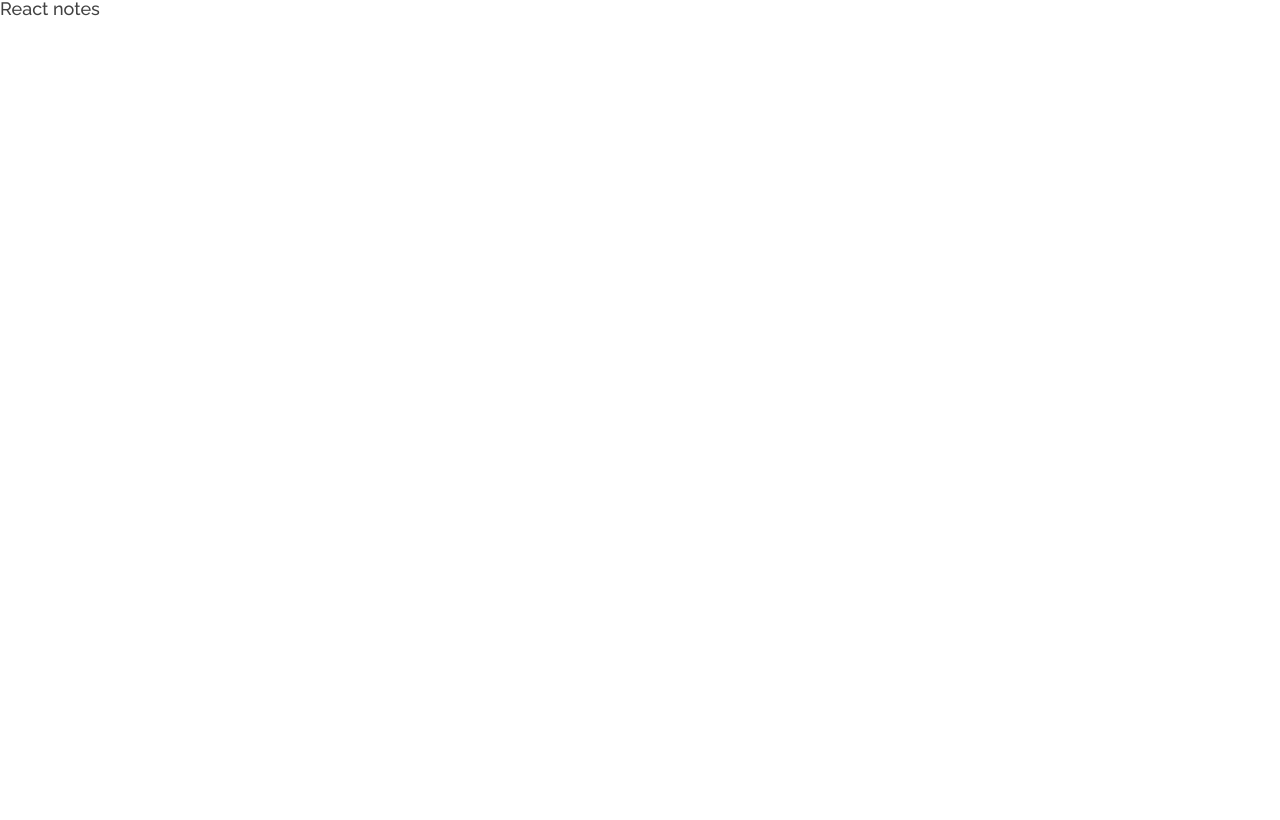
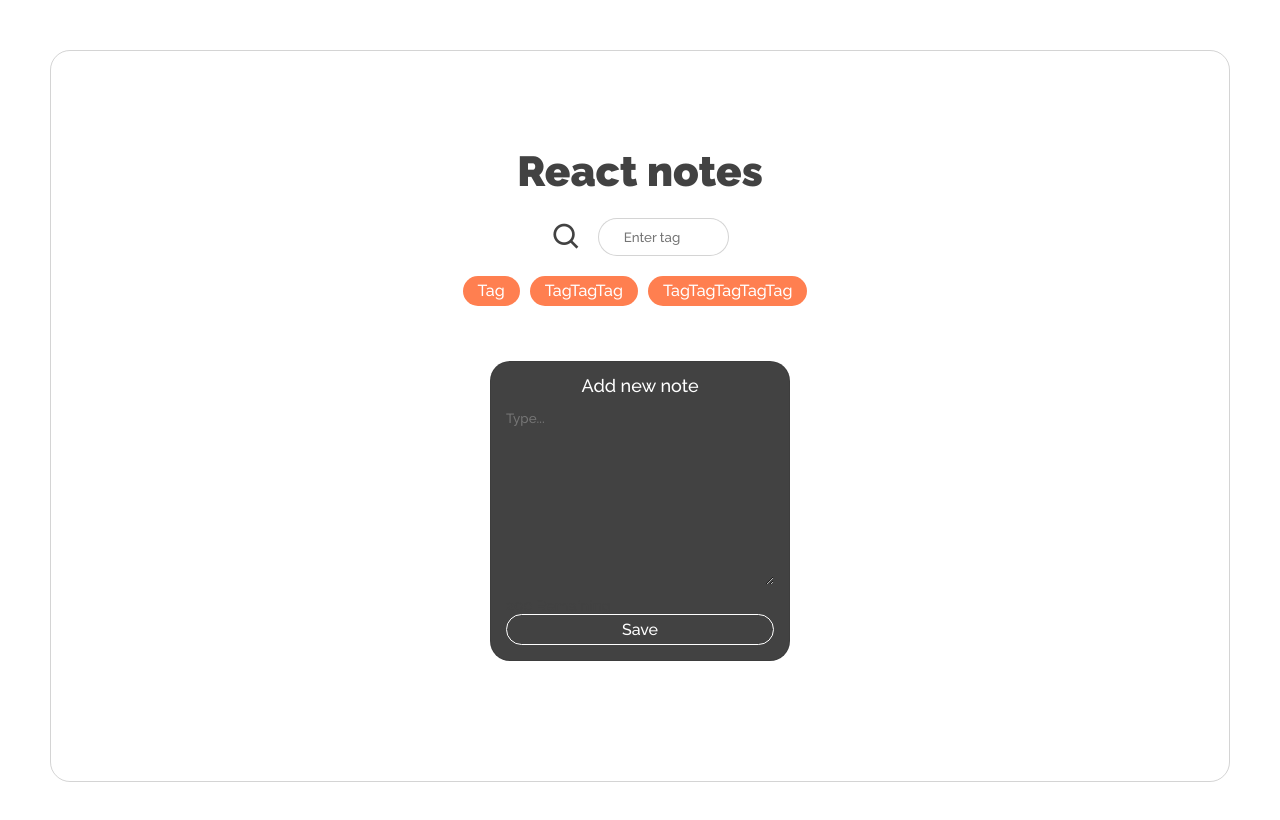
Before and after one commit to Focus-web-dev/react-notes, a React (Create React App) app: page / in a window 1280 px wide. Shown: the top 820 px of the page. Built offline with nearby package versions, Linux system fonts and the light colour scheme.

Commit message:
feat: add layout and addNote, removeNote, removeTag functions

```diff
--- a/public/index.html
+++ b/public/index.html
@@ -6,6 +6,7 @@
     <link rel="preconnect" href="https://fonts.googleapis.com">
     <link rel="preconnect" href="https://fonts.gstatic.com" crossorigin>
     <link href="https://fonts.googleapis.com/css2?family=Raleway:wght@100;300;500;700;900&display=swap" rel="stylesheet">
+    <link href='https://unpkg.com/boxicons@2.0.9/css/boxicons.min.css' rel='stylesheet'>
     <title>React App</title>
   </head>
   <body>
--- a/src/App.js
+++ b/src/App.js
@@ -1,9 +1,36 @@
-import React from 'react';
+import React, {useState} from 'react';
+import {nanoid} from 'nanoid';
+
+import Filter from './components/Filter';
+import AddNewNote from './components/AddNewNote';
+import NotesList from './components/NotesList';
 
 function App() {
+
+  let [notes, setNotes] = useState([]);
+
+  function addNewNote(text) {
+    let newNote = {
+      id: nanoid(),
+      tags: text.split(' ').filter((el) => el[0]==='#'),
+      text: text.split(' ').filter((el)=> el[0]!=='#').join(' ')
+    }
+
+    setNotes([...notes, newNote]);
+  }
+
+  function removeNote (id) {
+    setNotes(notes.filter((el) => el.id !== id));
+  }
+
   return (
     <div className="App">
       <h1>React notes</h1>
+      <Filter />
+
+      <NotesList notes={notes} addNewNote={addNewNote} removeNote={removeNote}/>
+      <AddNewNote addNewNote={addNewNote}/>
+
     </div>
   );
 }
--- /dev/null
+++ b/src/components/AddNewNote.js
@@ -0,0 +1,38 @@
+import React, {useState} from 'react';
+
+function AddNewNote({ addNewNote }) {
+
+    const [noteText, setNoteText] = useState("");
+
+    function handleChange (e) {
+        setNoteText(e.target.value);
+    }
+
+    function handleSave () {
+        addNewNote(noteText);
+        setNoteText("");
+    }
+
+  return (
+    <li className="note new">
+
+        <div className="note-content">
+
+            <h3>Add new note</h3>
+
+            <textarea onChange={handleChange} type="text" placeholder="Type..." value={noteText}></textarea>
+
+        </div>
+
+        <div className="note-footer">
+
+            <small>200 Remaining</small>
+            <button onClick={handleSave}>Save</button>
+
+        </div>
+
+    </li>
+  );
+}
+
+export default AddNewNote;
--- /dev/null
+++ b/src/components/Filter.js
@@ -0,0 +1,29 @@
+import React from 'react';
+
+function Filter() {
+
+  return (
+    <div className="filter">
+
+        <div className="filter-input">
+          <i className='bx bx-search'></i>
+          <input type="text" placeholder="Enter tag"></input>
+        </div>
+
+        <ul className="tags">
+          <li className="tag">
+            <p>Tag</p>
+          </li>
+          <li className="tag">
+            <p>TagTagTag</p>
+          </li>
+          <li className="tag">
+            <p>TagTagTagTagTag</p>
+          </li>
+        </ul>
+
+      </div>
+  );
+}
+
+export default Filter;
--- /dev/null
+++ b/src/components/Note.js
@@ -0,0 +1,43 @@
+import React, { useState } from 'react';
+import {nanoid} from 'nanoid';
+
+function Note({ id, text, tags, removeNote }) {
+
+    let [tag, setTags] = useState(tags);
+
+    function removeTag (target) {
+        setTags([...tag].filter((el)=>el !== target))
+    }
+
+  return (
+    <li key={id} className="note">
+
+        <p className="note-text">{text}</p>
+
+        <div className="note-footer">
+
+            <ul className="tags">
+
+                {
+                    tag.map((el)=>
+                        <li key={nanoid()} className="tag" onClick={()=>removeTag(el)}>
+                            <p>{el}</p>
+                        </li>)
+                }
+
+            </ul>
+
+            <div className="buttons">
+
+                <button className="edit">Edit</button>
+                <button className="delete" onClick={()=>removeNote(id)}>Delete</button>
+
+            </div>
+
+        </div>
+
+    </li>
+  );
+}
+
+export default Note;
--- /dev/null
+++ b/src/components/NotesList.js
@@ -0,0 +1,18 @@
+import React from 'react';
+
+import Note from './Note';
+
+function NotesList({ notes, removeNote }) {
+
+  return (
+    <ul className="notes">
+
+        {
+            notes.map((note)=>(<Note key={note.id} id={note.id} text={note.text} tags={note.tags} removeNote={removeNote} />))
+        }
+
+    </ul>
+  );
+}
+
+export default NotesList;
--- a/src/index.js
+++ b/src/index.js
@@ -3,7 +3,7 @@ import ReactDOM from 'react-dom';
 
 import App from './App';
 
-import './styles/style.scss';
+import './styles/main.scss';
 
 ReactDOM.render(
     <App />,
--- /dev/null
+++ b/src/styles/app.scss
@@ -0,0 +1,26 @@
+@import 'variables';
+
+.App {
+    display: flex;
+    flex-direction: column;
+    justify-content: center;
+    align-items: center;
+
+    border: 1px solid $blackLowOpacity;
+    border-radius: 20px;
+
+    margin: 50px;
+    padding: 100px 150px;
+}
+
+.notes {
+    width: 100%;
+    margin-top: 25px;
+
+    align-items: center;
+    justify-content: center;
+
+    display: flex;
+    flex-direction: row;
+    flex-wrap: wrap;
+}
--- /dev/null
+++ b/src/styles/filter.scss
@@ -0,0 +1,65 @@
+.filter {
+    width: 100%;
+
+    margin-top: 25px;
+
+    display: flex;
+    flex-direction: column;
+    justify-content: center;
+    align-items: center;
+}
+
+.filter-input {
+    display: flex;
+    flex-direction: row;
+    justify-content: center;
+    align-items: center;
+
+    margin-bottom: 20px;
+
+    width: 100%;
+}
+
+.bx-search {
+    font-size: 32px;
+    color: $black;
+    margin-right: 15px;
+}
+
+.filter input {
+    border: 1px solid $blackLowOpacity;
+    padding: 10px 25px;
+    border-radius: 20px;
+    width: 15%;
+
+    transition: all 0.5s;
+    &:focus {
+        width: 30%;
+        border: 1px solid $black;
+    }
+}
+
+.tags {
+    display: flex;
+    flex-direction: row;
+    align-items: center;
+    flex-wrap: wrap;
+}
+
+.tag {
+    margin: 0px 10px 10px 0px;
+    background: coral;
+    padding: 7px 15px;
+    border-radius: 20px;
+
+    cursor: pointer;
+    transition: all 0.3s;
+    &:hover {
+        background: crimson;
+    }
+}
+
+.tag p {
+    font-size: 16px;
+    color: $white;
+}
--- a/src/styles/style.scss
+++ b/src/styles/main.scss
@@ -1,5 +1,9 @@
 @import 'variables';
 @import 'clean-css';
+
+@import 'app';
+@import 'filter';
+@import 'note';
 
 body {
     font-family: 'Raleway', sans-serif;
@@ -8,20 +12,26 @@ body {
     font-size: 18px;
 }
 
+h1 {
+    font-size: 42px;
+    color: $black;
+    font-weight: 900;
+}
+
 button {
     padding: 5px 30px;
     border-radius: 25px;
 
     font-family: 'Raleway', sans-serif;
-    font-size: 18px;
+    font-size: 16px;
     background: none;
-    color: $black;
-    border: 1px solid $black;
+    color: $white;
+    border: 1px solid $white;
 
     transition: 0.3s;
 
     &:hover {
-        background: $black;
-        color: $white;
+        background: $white;
+        color: $black;
     }
 }
--- /dev/null
+++ b/src/styles/note.scss
@@ -0,0 +1,66 @@
+.note {
+    margin: 20px;
+    padding: 15px;
+
+    width: 300px;
+    min-height: 300px;
+    border-radius: 20px;
+
+    display: flex;
+    flex-direction: column;
+    justify-content: space-between;
+
+    border: 1px solid $blackLowOpacity;
+    background: $black;
+}
+
+.new {
+    background: $black;
+}
+
+.note-content {
+    display: flex;
+    flex-direction: column;
+    justify-content: center;
+    align-items: center;
+    width: 100%;
+}
+
+.note-content h3 {
+    color: $white;
+    margin-bottom: 15px;
+}
+
+.note-content textarea {
+    width: 100%;
+    min-height: 175px;
+    background: none;
+    color: $white;
+}
+
+.note-text {
+    color: $white;
+    font-size: 16px;
+    line-height: 25px;
+    margin-bottom: 10px;
+}
+
+.note-footer {
+    display: flex;
+    flex-direction: column;
+}
+
+.note .tags .tag p {
+    font-size: 14px;
+}
+
+.buttons {
+    display: flex;
+    flex-direction: row;
+    align-items: center;
+    margin-top: 5px;
+}
+
+.buttons button:not(:last-child) {
+    margin-right: 15px;
+}
```
